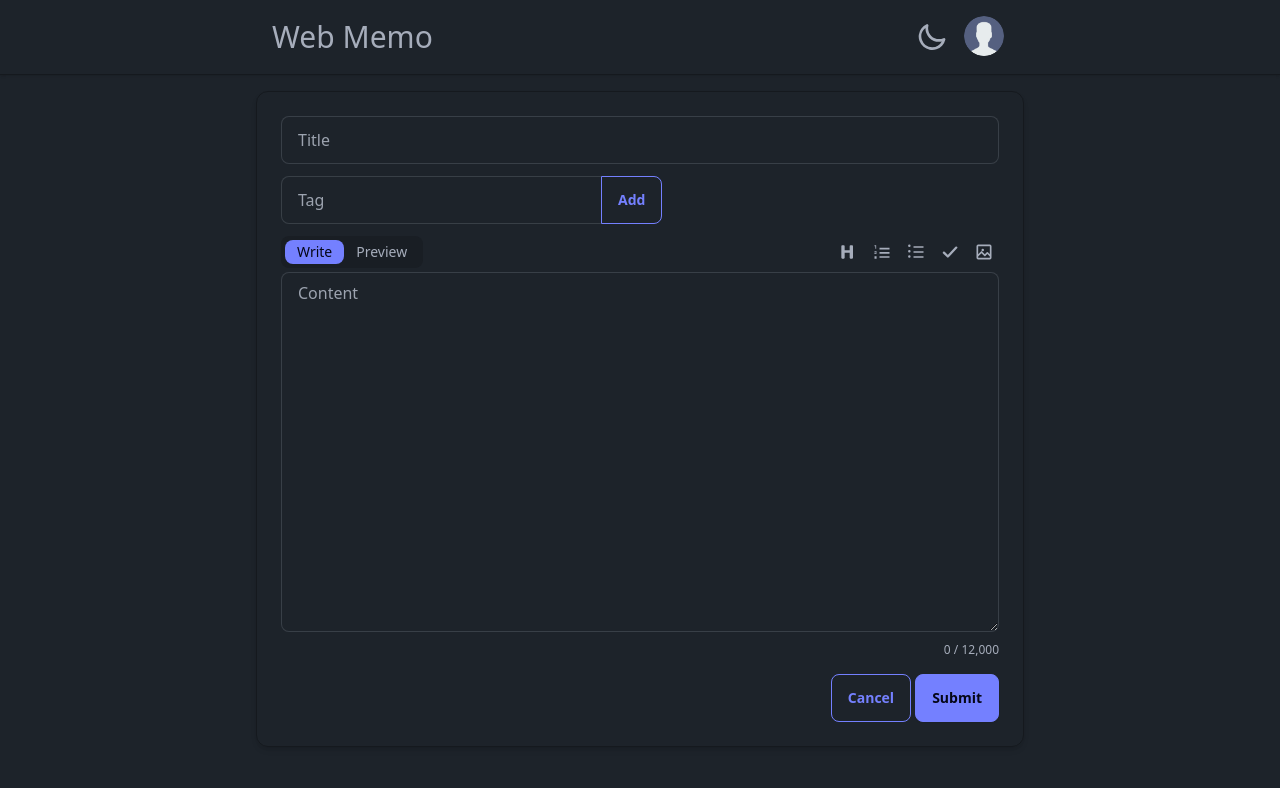
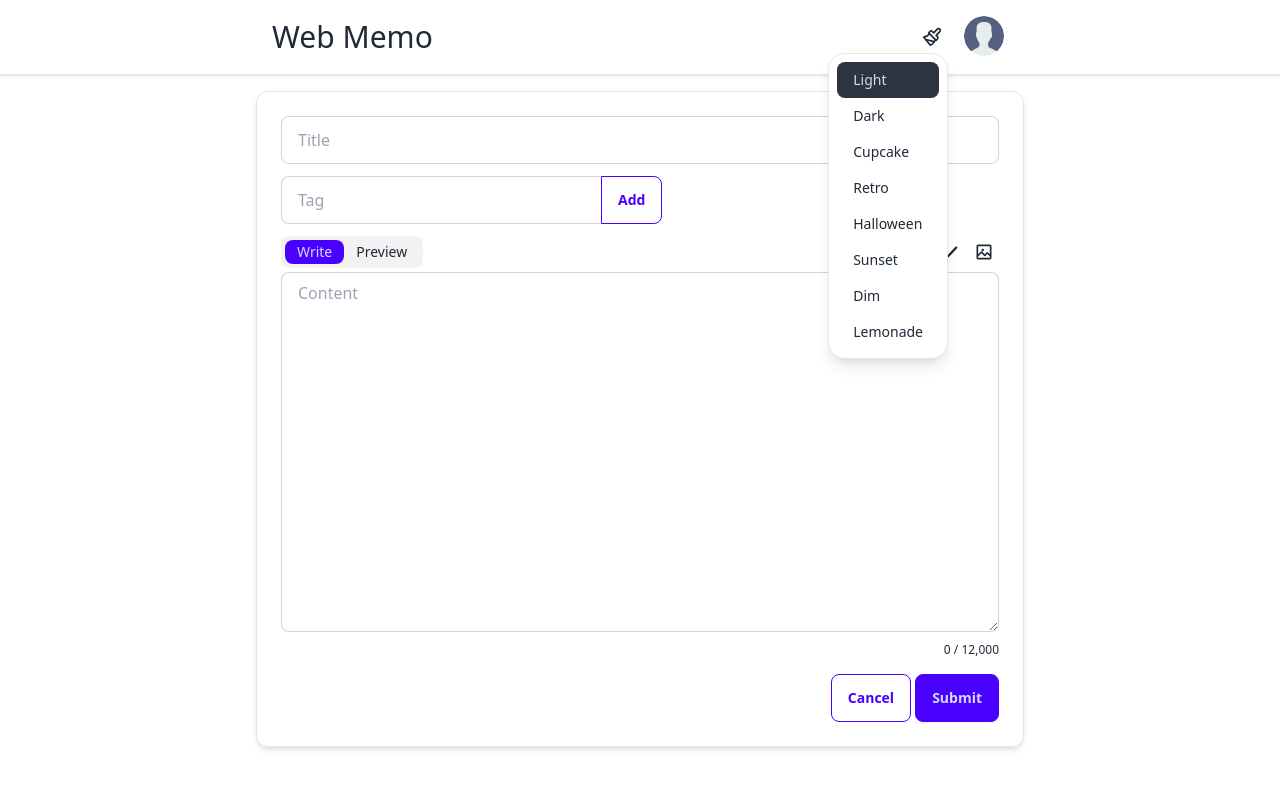
Before and after one commit to isutare412/web-memo, a SvelteKit app in the folder ui/: page /new in a window 1280 px wide. Both pictures are taken after a click on the label 932 px from the left and 37 px from the top of the page. Shown: the top 788 px of the page. Built offline with nearby package versions, Linux system fonts and the light colour scheme.

Commit message:
feat: replace theme toggle with theme selector

```diff
--- /dev/null
+++ b/ui/src/components/ThemeSelector.svelte
@@ -0,0 +1,53 @@
+<script lang="ts">
+  import { themes, type Theme } from '$lib/theme'
+
+  export let currentTheme: Theme | undefined = undefined
+  export let onThemeChange: (theme: Theme) => void
+
+  function select(theme: Theme) {
+    onThemeChange(theme)
+    if (document.activeElement instanceof HTMLElement) {
+      document.activeElement.blur()
+    }
+  }
+</script>
+
+<div class="dropdown dropdown-end">
+  <!-- svelte-ignore a11y-no-noninteractive-tabindex -->
+  <!-- svelte-ignore a11y-label-has-associated-control -->
+  <label tabindex="0" class="btn btn-circle btn-ghost btn-sm">
+    <svg
+      xmlns="http://www.w3.org/2000/svg"
+      class="h-5 w-5"
+      viewBox="0 0 24 24"
+      fill="none"
+      stroke="currentColor"
+      stroke-width="2"
+      stroke-linecap="round"
+      stroke-linejoin="round"
+    >
+      <path
+        d="M18.37 2.63 14 7l-1.59-1.59a2 2 0 0 0-2.82 0L8 7l9 9 1.59-1.59a2 2 0 0 0 0-2.82L17 10l4.37-4.37a2.12 2.12 0 1 0-3-3Z"
+      />
+      <path d="M9 8c-2 3-4 3.5-7 4l8 10c2-1 6-5 6-7" />
+      <path d="M14.5 17.5 4.5 15" />
+    </svg>
+  </label>
+  <!-- svelte-ignore a11y-no-noninteractive-tabindex -->
+  <ul
+    tabindex="0"
+    class="menu dropdown-content z-[1] rounded-box border border-base-300 bg-base-100 p-2 shadow-lg"
+  >
+    {#each themes as theme}
+      <li>
+        <button
+          class="capitalize"
+          class:active={currentTheme === theme}
+          on:click={() => select(theme)}
+        >
+          {theme}
+        </button>
+      </li>
+    {/each}
+  </ul>
+</div>
--- a/ui/src/components/ThemeToggle.svelte
+++ /dev/null
@@ -1,33 +0,0 @@
-<script lang="ts">
-  import { ThemeMode } from '$lib/theme'
-
-  export let initialMode: ThemeMode = ThemeMode.Light
-  export let onThemeToggle: (mode: ThemeMode) => void
-
-  $: checked = initialMode == ThemeMode.Light
-
-  function onClick(event: MouseEvent & { currentTarget: EventTarget & HTMLInputElement }) {
-    const { currentTarget } = event
-    const mode = currentTarget.checked ? ThemeMode.Light : ThemeMode.Dark
-    onThemeToggle(mode)
-  }
-</script>
-
-<label class="swap swap-rotate transition-colors hover:text-primary">
-  <!-- this hidden checkbox controls the state -->
-  <input type="checkbox" bind:checked on:click={onClick} />
-
-  <!-- sun icon -->
-  <svg class="swap-on h-8 w-8 fill-current" xmlns="http://www.w3.org/2000/svg" viewBox="0 0 24 24"
-    ><path
-      d="M5.64,17l-.71.71a1,1,0,0,0,0,1.41,1,1,0,0,0,1.41,0l.71-.71A1,1,0,0,0,5.64,17ZM5,12a1,1,0,0,0-1-1H3a1,1,0,0,0,0,2H4A1,1,0,0,0,5,12Zm7-7a1,1,0,0,0,1-1V3a1,1,0,0,0-2,0V4A1,1,0,0,0,12,5ZM5.64,7.05a1,1,0,0,0,.7.29,1,1,0,0,0,.71-.29,1,1,0,0,0,0-1.41l-.71-.71A1,1,0,0,0,4.93,6.34Zm12,.29a1,1,0,0,0,.7-.29l.71-.71a1,1,0,1,0-1.41-1.41L17,5.64a1,1,0,0,0,0,1.41A1,1,0,0,0,17.66,7.34ZM21,11H20a1,1,0,0,0,0,2h1a1,1,0,0,0,0-2Zm-9,8a1,1,0,0,0-1,1v1a1,1,0,0,0,2,0V20A1,1,0,0,0,12,19ZM18.36,17A1,1,0,0,0,17,18.36l.71.71a1,1,0,0,0,1.41,0,1,1,0,0,0,0-1.41ZM12,6.5A5.5,5.5,0,1,0,17.5,12,5.51,5.51,0,0,0,12,6.5Zm0,9A3.5,3.5,0,1,1,15.5,12,3.5,3.5,0,0,1,12,15.5Z"
-    /></svg
-  >
-
-  <!-- moon icon -->
-  <svg class="swap-off h-8 w-8 fill-current" xmlns="http://www.w3.org/2000/svg" viewBox="0 0 24 24"
-    ><path
-      d="M21.64,13a1,1,0,0,0-1.05-.14,8.05,8.05,0,0,1-3.37.73A8.15,8.15,0,0,1,9.08,5.49a8.59,8.59,0,0,1,.25-2A1,1,0,0,0,8,2.36,10.14,10.14,0,1,0,22,14.05,1,1,0,0,0,21.64,13Zm-9.5,6.69A8.14,8.14,0,0,1,7.08,5.22v.27A10.15,10.15,0,0,0,17.22,15.63a9.79,9.79,0,0,0,2.1-.22A8.11,8.11,0,0,1,12.14,19.73Z"
-    /></svg
-  >
-</label>
--- a/ui/src/lib/theme.ts
+++ b/ui/src/lib/theme.ts
@@ -1,33 +1,33 @@
 const themeKey = 'preferredTheme'
 
-export enum ThemeMode {
-  Light = 'light',
-  Dark = 'dark',
-}
+export const themes = [
+  'light',
+  'dark',
+  'cupcake',
+  'retro',
+  'halloween',
+  'sunset',
+  'dim',
+  'lemonade',
+] as const
 
-const themeNames = new Map([
-  [ThemeMode.Light, 'light'],
-  [ThemeMode.Dark, 'dark'],
-])
+export type Theme = (typeof themes)[number]
 
-export function getPreferredTheme(): ThemeMode {
-  const theme = localStorage.getItem(themeKey)
-  switch (theme) {
-    case 'light':
-      return ThemeMode.Light
-    case 'dark':
-      return ThemeMode.Dark
+export function getPreferredTheme(): Theme {
+  const stored = localStorage.getItem(themeKey)
+  if (stored && themes.includes(stored as Theme)) {
+    return stored as Theme
   }
 
   return window.matchMedia && window.matchMedia('(prefers-color-scheme: dark)').matches
-    ? ThemeMode.Dark
-    : ThemeMode.Light
+    ? 'dark'
+    : 'light'
 }
 
-export function setPreferredTheme(theme: ThemeMode) {
+export function setPreferredTheme(theme: Theme) {
   localStorage.setItem(themeKey, theme)
 }
 
-export function setDocumentDataTheme(theme: ThemeMode) {
-  document.documentElement.setAttribute('data-theme', themeNames.get(theme)!)
+export function setDocumentDataTheme(theme: Theme) {
+  document.documentElement.setAttribute('data-theme', theme)
 }
--- a/ui/src/routes/+layout.svelte
+++ b/ui/src/routes/+layout.svelte
@@ -1,26 +1,27 @@
 <script lang="ts">
   import Avatar from '$components/Avatar.svelte'
   import LoadingProgressBar from '$components/LoadingProgressBar.svelte'
-  import ThemeToggle from '$components/ThemeToggle.svelte'
+  import ThemeSelector from '$components/ThemeSelector.svelte'
   import ToastContainer from '$components/ToastContainer.svelte'
   import {
     getPreferredTheme,
     setDocumentDataTheme,
     setPreferredTheme,
-    type ThemeMode,
+    type Theme,
   } from '$lib/theme'
   import '@fontsource-variable/inter'
   import { onMount } from 'svelte'
   import '../app.css'
 
-  let preferredTheme: ThemeMode | undefined = undefined
+  let preferredTheme: Theme | undefined = undefined
 
   onMount(async () => {
     preferredTheme = getPreferredTheme()
     setDocumentDataTheme(preferredTheme)
   })
 
-  function onThemeToggle(theme: ThemeMode) {
+  function onThemeChange(theme: Theme) {
+    preferredTheme = theme
     setDocumentDataTheme(theme)
     setPreferredTheme(theme)
   }
@@ -33,7 +34,7 @@
     <div class="mx-auto flex max-w-3xl items-center justify-between px-4 py-3">
       <a class="text-3xl" href="/">Web Memo</a>
       <div class="flex items-center gap-x-3">
-        <ThemeToggle {onThemeToggle} initialMode={preferredTheme} />
+        <ThemeSelector {onThemeChange} currentTheme={preferredTheme} />
         <Avatar />
       </div>
     </div>
--- a/ui/tailwind.config.js
+++ b/ui/tailwind.config.js
@@ -1,4 +1,7 @@
 const defaultTheme = require('tailwindcss/defaultTheme')
+const daisyuiThemes = require('daisyui/src/theming/themes')
+
+const themeOverrides = { '--btn-text-case': 'none' }
 
 /** @type {import('tailwindcss').Config} */
 export default {
@@ -14,14 +17,14 @@ export default {
   daisyui: {
     themes: [
       {
-        light: {
-          ...require('daisyui/src/theming/themes')['light'],
-          '--btn-text-case': 'none',
-        },
-        dark: {
-          ...require('daisyui/src/theming/themes')['dark'],
-          '--btn-text-case': 'none',
-        },
+        light: { ...daisyuiThemes['light'], ...themeOverrides },
+        dark: { ...daisyuiThemes['dark'], ...themeOverrides },
+        cupcake: { ...daisyuiThemes['cupcake'], ...themeOverrides },
+        retro: { ...daisyuiThemes['retro'], ...themeOverrides },
+        halloween: { ...daisyuiThemes['halloween'], ...themeOverrides },
+        sunset: { ...daisyuiThemes['sunset'], ...themeOverrides },
+        dim: { ...daisyuiThemes['dim'], ...themeOverrides },
+        lemonade: { ...daisyuiThemes['lemonade'], ...themeOverrides },
       },
     ],
   },
```
